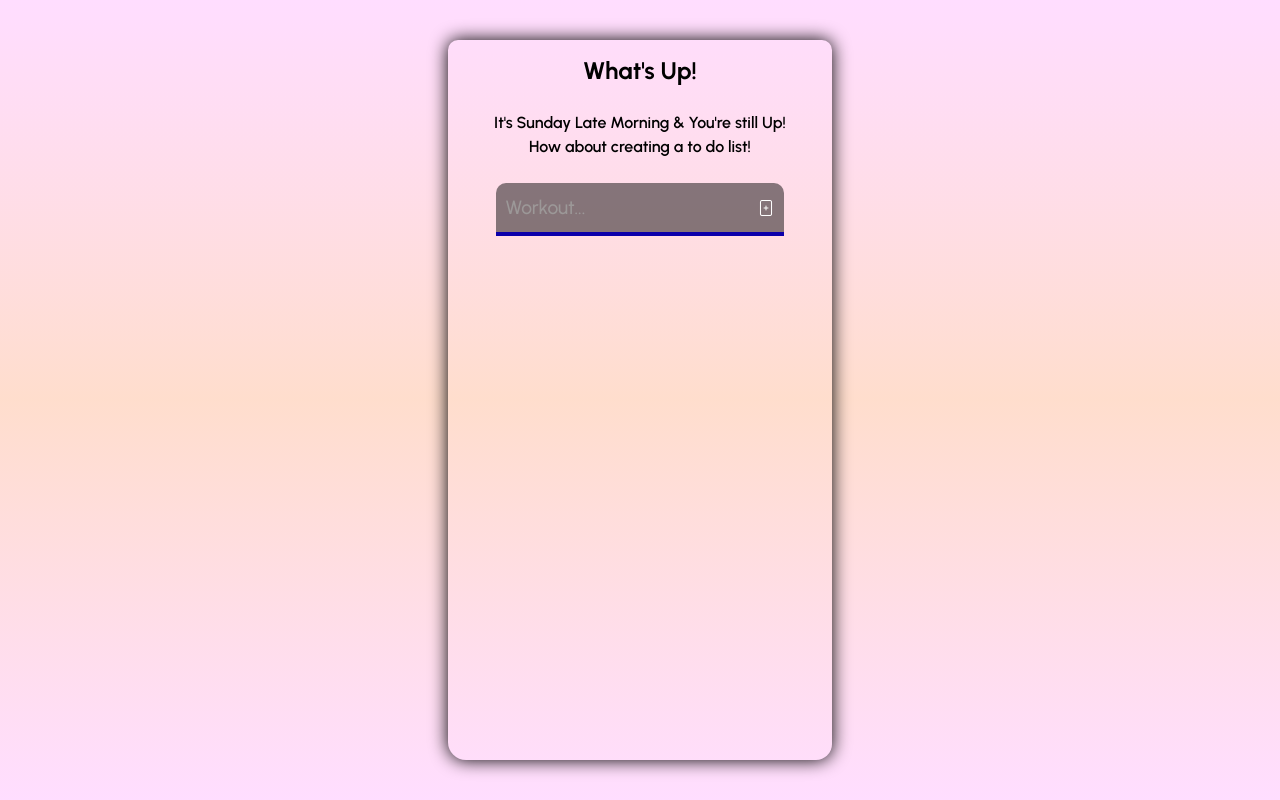
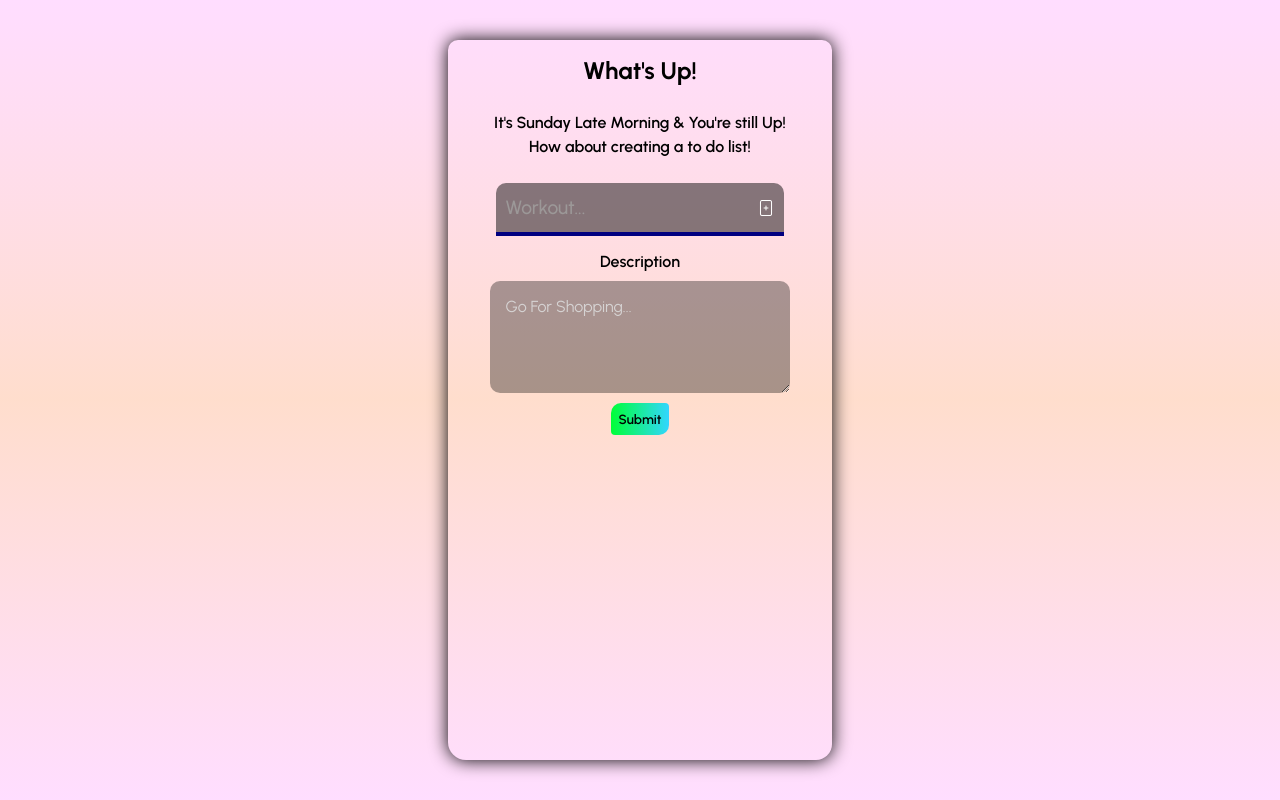
Before and after one commit to mza-codes/TodoApp-mza, a React (Create React App) app: page / in a window 1280 px wide. Built offline with nearby package versions, Linux system fonts and the light colour scheme.

Commit message:
Minor Changes

```diff
--- a/src/App.css
+++ b/src/App.css
@@ -54,20 +54,20 @@ body{
   height: 25px;
   border: none;
   outline: none;
-  border-bottom: 4px solid rgb(11, 0, 170);
+  border-bottom: 4px solid navy;
   background: rgba(0, 0, 0, 0.479);
   color: #fff;
   border-radius: 10px 10px 0px 0px;
   text-transform: capitalize;
 }
 
-.textInput:hover {
-  border-bottom: 4px solid rgb(11, 0, 170);
+.textInput:focus{
+  border-bottom: 4px solid rgb(38, 39, 38);
 }
 
-.textInput:focus{
-  border-bottom: 4px solid rgb(136, 0, 170);
-}
+/* .textInput:hover{
+  border-bottom: 4px solid #fc6592 ;
+} */
 
 .textInput::placeholder {
   color: rgb(156, 152, 152);
--- /dev/null
+++ b/src/Components/centerSection.css
@@ -0,0 +1,56 @@
+.centerWrapper{
+    display: flex;
+    flex-direction: column;
+    gap: 10px;
+}
+.section{
+    display: flex;
+    flex-direction: column;
+    align-items: center;
+    justify-content: center;
+    gap: 4px;
+}
+
+.section textarea{
+    border-radius: 10px;
+    font-size: 1.0rem;
+    padding: 16px;
+    max-width: 80%;
+    min-width: 70%;
+    max-height: 40vh;
+    min-height: 10vh;
+    color: #fff;
+    outline: none !important;
+    border: none !important;
+    background: rgba(0, 0, 0, 0.342);
+    text-transform: capitalize;
+}
+
+.section textarea::placeholder{
+    color: rgb(214, 211, 211) !important;
+}
+
+.section p {
+    padding: 6px 0px;
+    font-weight:600;
+}
+
+.section button{
+    margin: 6px;
+    padding: 8px;
+    border: none;
+    outline: none;
+    background: linear-gradient(to right,rgb(0, 255, 55),rgb(50, 214, 255));
+    color: #000;
+    border-radius: 10px 4px 10px 4px;
+    transition: all 600ms;
+    font-weight: 600;
+    cursor: pointer;
+}
+.section button:hover{
+    border-radius: 4px 10px 4px 10px;
+    background: linear-gradient(to left,rgb(255, 81, 0),rgb(255, 0, 255));
+    color: #fff;
+    transform: scale(1.1);
+
+}
--- a/src/Components/leftSection.css
+++ b/src/Components/leftSection.css
@@ -41,17 +41,11 @@
     background: linear-gradient(0.30turn, rgb(173, 206, 255), rgb(0, 162, 255));
 }
 
-.textInput:hover {
-    border-bottom: 4px solid rgb(11, 0, 170);
-}
+/*  */
 
-.textInput:focus {
-    border-bottom: 4px solid rgb(136, 0, 170);
-}
+/*  */
 
-.textInput::placeholder {
-    color: rgb(156, 152, 152);
-}
+/*  */
 
 .todoContainer p {
     text-align: center;
--- a/src/Components/rightSection.css
+++ b/src/Components/rightSection.css
@@ -53,17 +53,11 @@
     background: linear-gradient(0.30turn, rgb(255, 173, 211), rgb(255, 0, 140));
 }
 
-.textInput:hover {
-    border-bottom: 4px solid rgb(11, 0, 170);
-}
+/*  */
 
-.textInput:focus {
-    border-bottom: 4px solid rgb(136, 0, 170);
-}
+/*  */
 
-.textInput::placeholder {
-    color: rgb(156, 152, 152);
-}
+/*  */
 
 .completedContainer p {
     text-align: center;
--- a/src/Home.jsx
+++ b/src/Home.jsx
@@ -3,14 +3,19 @@ import './App.css';
 import { timeGreeting } from './Utils/TimeUtils';
 import './Components/leftSection.css';
 import './Components/rightSection.css';
+import './Components/centerSection.css';
 function Home() {
     const today = new Date().toLocaleString("en-IN", { weekday: "long", });
     const [err, setErr] = useState(false);
     const time = timeGreeting[new Date().getHours()];
     const [text, setText] = useState("");
+    const [desc, setDesc] = useState("");
     const [todos, setTodos] = useState([]);
     const [completedTodos, setCompletedTodos] = useState([]);
     const [deleted, setDeleted] = useState([]);
+    const [userTodos, setUserTodos] = useState([]);
+
+    console.log('USERTODOS', userTodos);
 
     const regEx = /^[a-zA-Z][a-zA-Z ]*$/;
 
@@ -20,21 +25,35 @@ function Home() {
             setErr(true);
             return;
         } else {
-            setTodos((curr) => ([...curr, text]));
+            const todoItem = {
+                id: Date.now(),
+                deleted: false,
+                completed: false,
+                pending: true,
+                description: desc,
+                task: text
+            };
+            console.log("Cooked Value", todoItem);
+            setTodos((curr) => ([...curr, todoItem]));
             setText("");
             setErr(false);
+            setDesc("");
             // localStorage.setItem("mza-TodoApp", JSON.stringify(todos));
             return;
         };
     };
 
     const handleDelete = (data) => {
-        setTodos((curr) => ([...curr.filter(item => item !== data)]));
+        setTodos((curr) => ([...curr.filter(item => item.id !== data.id)]));
+        data.deleted = true;
+        data.pending = false;
         setDeleted((current) => ([...current, data]));
     };
 
     const handleDone = (data) => {
-        setTodos((curr) => ([...curr.filter(item => item !== data)]));
+        setTodos((curr) => ([...curr.filter(item => item.id !== data.id)]));
+        data.completed = true;
+        data.pending = false;
         setCompletedTodos((curr) => ([...curr, data]));
     };
 
@@ -43,6 +62,26 @@ function Home() {
         if (data !== null || undefined) {
             setTodos(JSON.parse(data));
         };
+    }, []);
+
+    // useEffect(() => {
+
+    // }, []);
+
+    window.onbeforeunload = () => {
+        console.log("saving");
+        const userData = {
+            todos: todos, completedTodos: completedTodos, deleted: deleted
+        };
+        setUserTodos((current) => ([...current, userData]));
+        localStorage.setItem("mza-TodoApp", JSON.stringify(userData));
+        console.log("saved DATA");
+        return "Session will be lost";
+    };
+
+    useEffect(() => {
+        console.log('SETTING TO USER ARRAY');
+
     }, []);
 
     return (
@@ -54,7 +93,7 @@ function Home() {
                         <div className="todoContainer">
                             {todos?.map((todo, i) => (
                                 <div className="todoItem" key={i}>
-                                    {todo.substring(0, 18)}
+                                    {todo.task.substring(0, 18)}
                                     <div className='doneBtn' onClick={e => handleDone(todo)}>
                                         <i className="bi bi-list-check"></i>
                                     </div>
@@ -65,7 +104,7 @@ function Home() {
                             ))}
                             {deleted?.map((todo, i) => (
                                 <div className={`doneItem ${"deleted"}`} key={i}>
-                                    {todo.substring(0, 18)}
+                                    {todo.task.substring(0, 18)}
                                     <div className="deletedBtn" onClick={e => console.log(e)}>
                                         <i className="bi bi-file-earmark-x-fill"></i>
                                     </div>
@@ -76,6 +115,7 @@ function Home() {
                 }
             </div>
             <div className='card'>
+                <div className="centerWrapper">
                     <div className="addData">
                         <h2>What's Up!</h2>
                         <p>It's {today} {time} & You're still Up! <br />
@@ -86,7 +126,14 @@ function Home() {
                             onChange={e => setText(e.target.value)} />
                         <div className='addBtn' onClick={handleList}><i className="bi bi-file-plus"></i></div>
                     </div>
-
+                    <div className="section">
+                        <p>Description</p>
+                        <textarea placeholder='Go for shopping...' value={desc} onChange={e => setDesc(e.target.value)}
+                            onKeyPress={e => { if (e.key === "Enter") { setDesc(e.target.value); handleList() } }} ></textarea>
+                        {/* <iconify-icon icon="cil:truck" /> */}
+                        <button onClick={e => { handleList(); setDesc(""); }}>Submit</button>
+                    </div>
+                </div>
             </div>
             <div className='card'>
                 {completedTodos.length !== 0 &&
@@ -95,7 +142,7 @@ function Home() {
                         <div className="completedContainer">
                             {completedTodos?.map((todo, i) => (
                                 <div className="doneItem" key={i}>
-                                    {todo.substring(0, 18)}
+                                    {todo.task.substring(0, 18)}
                                     <div className='completeBtn' onClick={e => console.log(e)}>
                                         <i className="bi bi-check2-all"></i>
                                     </div>
```
Lines whose indentation alone changed are shown as unchanged.
